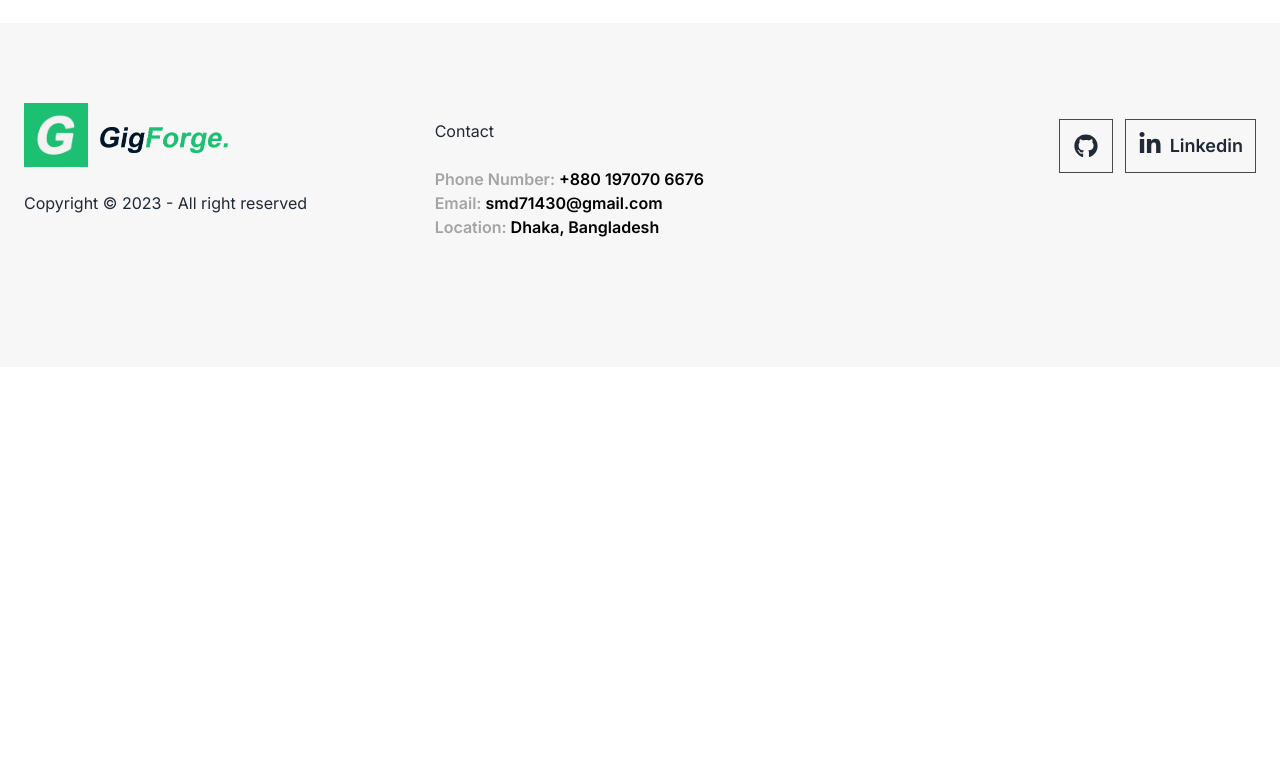
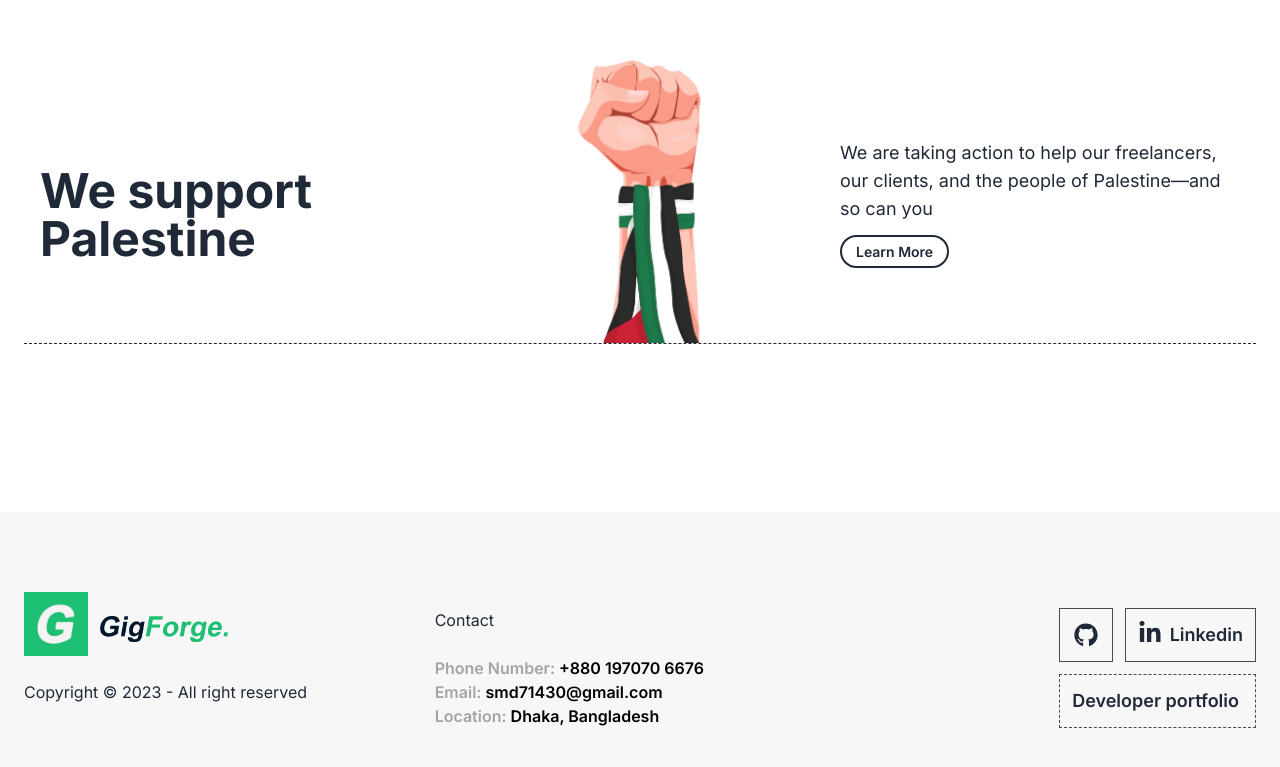
Before and after one commit to sabbirsami/gig-forge, a React (Vite) app: page / in a window 1280 px wide. Shown: the part 2959-3726 px from the top of the page. Before the commit the page ends 3326 px from the top, so only its background shows below. Built offline with nearby package versions, Linux system fonts and the light colour scheme; no server answers.

Commit message:
create save palestine section

```diff
--- a/src/components/home/Home.jsx
+++ b/src/components/home/Home.jsx
@@ -6,6 +6,7 @@ import AppSection from "./AppSection";
 import PostResume from "./PostResume";
 import FindEmployee from "./FindEmployee";
 import Features from "./features/Features";
+import SavePalestine from "./savePalestine/SavePalestine";
 
 const Home = () => {
     return (
@@ -20,6 +21,7 @@ const Home = () => {
             <Features />
             <PostResume />
             <AppSection />
+            <SavePalestine />
         </div>
     );
 };
--- a/src/components/home/bits/MyBids.jsx
+++ b/src/components/home/bits/MyBids.jsx
@@ -1,6 +1,6 @@
 import { useContext } from "react";
 import { AuthContext } from "../../auth/AuthProvider";
-
+import emptyBox from "../../../assets/empty.png";
 import Bid from "./Bid";
 import { Helmet } from "react-helmet-async";
 import { useQuery } from "react-query";
@@ -38,9 +38,24 @@ const MyBids = () => {
                 </div>
             ) : (
                 <div className="grid grid-cols-1 pb-12 pt-2">
-                    {bidsData.map((bid) => (
+                    {bidsData.length === 0 ? (
+                        <div className="flex justify-center items-center h-72">
+                            <img src={emptyBox} alt="" />
+                        </div>
+                    ) : (
+                        <div>
+                            {bidsData?.map((bid) => (
+                                <Bid
+                                    key={bid._id}
+                                    bid={bid}
+                                    refetch={refetch}
+                                ></Bid>
+                            ))}
+                        </div>
+                    )}
+                    {/* {bidsData.map((bid) => (
                         <Bid key={bid._id} refetch={refetch} bid={bid}></Bid>
-                    ))}
+                    ))} */}
                 </div>
             )}
         </div>
--- /dev/null
+++ b/src/components/home/savePalestine/SavePalestine.jsx
@@ -0,0 +1,36 @@
+import save from "../../../assets/palestine.png";
+
+const SavePalestine = () => {
+    return (
+        <div className="container mx-auto px-6 pb-32">
+            <div className="grid xl:grid-cols-3 lg:grid-cols-3   border-b md:px-4 px-2 pt-10 border-dashed justify-between items-end">
+                <div className="col-span-1 order-1">
+                    <div className="lg:pb-20 pb-5">
+                        <h2 className=" md:text-5xl text-3xl font-bold">
+                            We support Palestine
+                        </h2>
+                    </div>
+                </div>
+                <div className="mx-auto lg:order-2 order-3">
+                    <img className="h-80" src={save} alt="" />
+                </div>
+                <div className="lg:pb-20 pb-2 lg:order-3 order-2">
+                    <p className="text-lg pt-6 md:pb-4 pb-4">
+                        We are taking action to help our freelancers, our
+                        clients, and the people of Palestine—and so can you
+                    </p>
+                    <a
+                        href=""
+                        target="_blank"
+                        className="px-3.5 text-sm py-1.5 font-semibold border-2  rounded-full"
+                        rel="noopener noreferrer"
+                    >
+                        Learn More
+                    </a>
+                </div>
+            </div>
+        </div>
+    );
+};
+
+export default SavePalestine;
--- a/src/components/shared/footer/Footer.jsx
+++ b/src/components/shared/footer/Footer.jsx
@@ -1,4 +1,5 @@
 import { FaGithub, FaLinkedinIn } from "react-icons/fa";
+// import { BsBoxArrowUpRight } from "react-icons/bs";
 import logo from "../../../assets/logo2.jpg";
 import logo2 from "../../../assets/logo.png";
 
@@ -44,6 +45,8 @@ const Footer = () => {
                             </span>{" "}
                         </p>
                     </div>
+
+                    <div className="flex flex-col">
                         <div className="flex items-center md:justify-end justify-start gap-3">
                             <a
                                 rel="noreferrer"
@@ -67,6 +70,24 @@ const Footer = () => {
                                 </span>
                             </a>
                         </div>
+                        <div className="ms-auto pt-3">
+                            <span className="inline-block">
+                                <a
+                                    rel="noreferrer"
+                                    target="_blank"
+                                    href={
+                                        "https://www.linkedin.com/in/sabbir-mohammad-sami/"
+                                    }
+                                    className="rounded-0 border border-dashed border-[#4a4a4a]  hover:bg-primaryColor hover:border-primaryColor hover:text-white  text-lg border-1 p-3  flex justify-center items-start"
+                                >
+                                    <span className="ms-.5 pe-1 font-semibold mb-0">
+                                        Developer portfolio
+                                    </span>
+                                    {/* <BsBoxArrowUpRight className="inline text-2xl font-semibold hover:block" />{" "} */}
+                                </a>
+                            </span>
+                        </div>
+                    </div>
                 </div>
             </div>
         </div>
```
Also changed, not shown: src/assets/palestine.png (added). Lines whose indentation alone changed are shown as unchanged.
